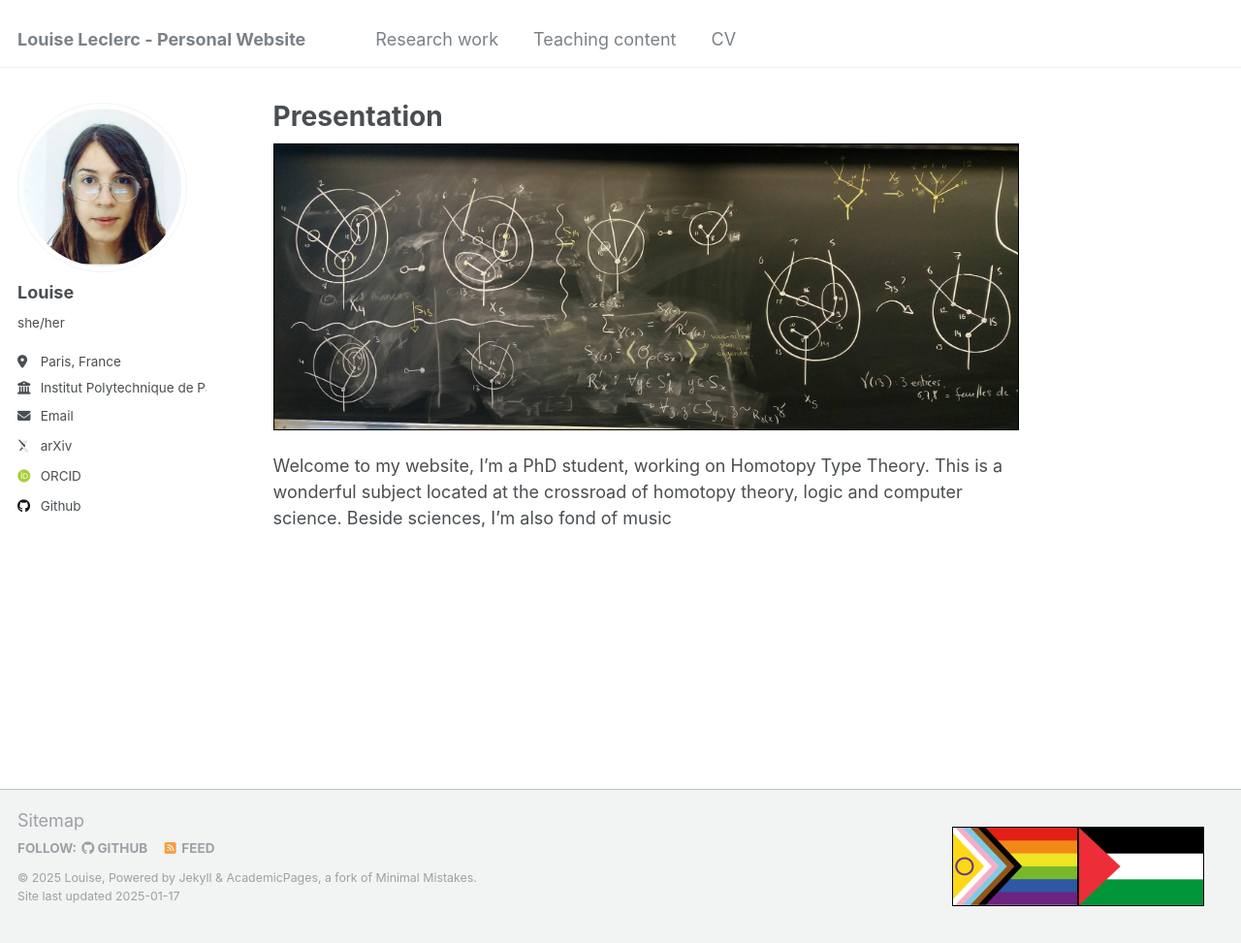
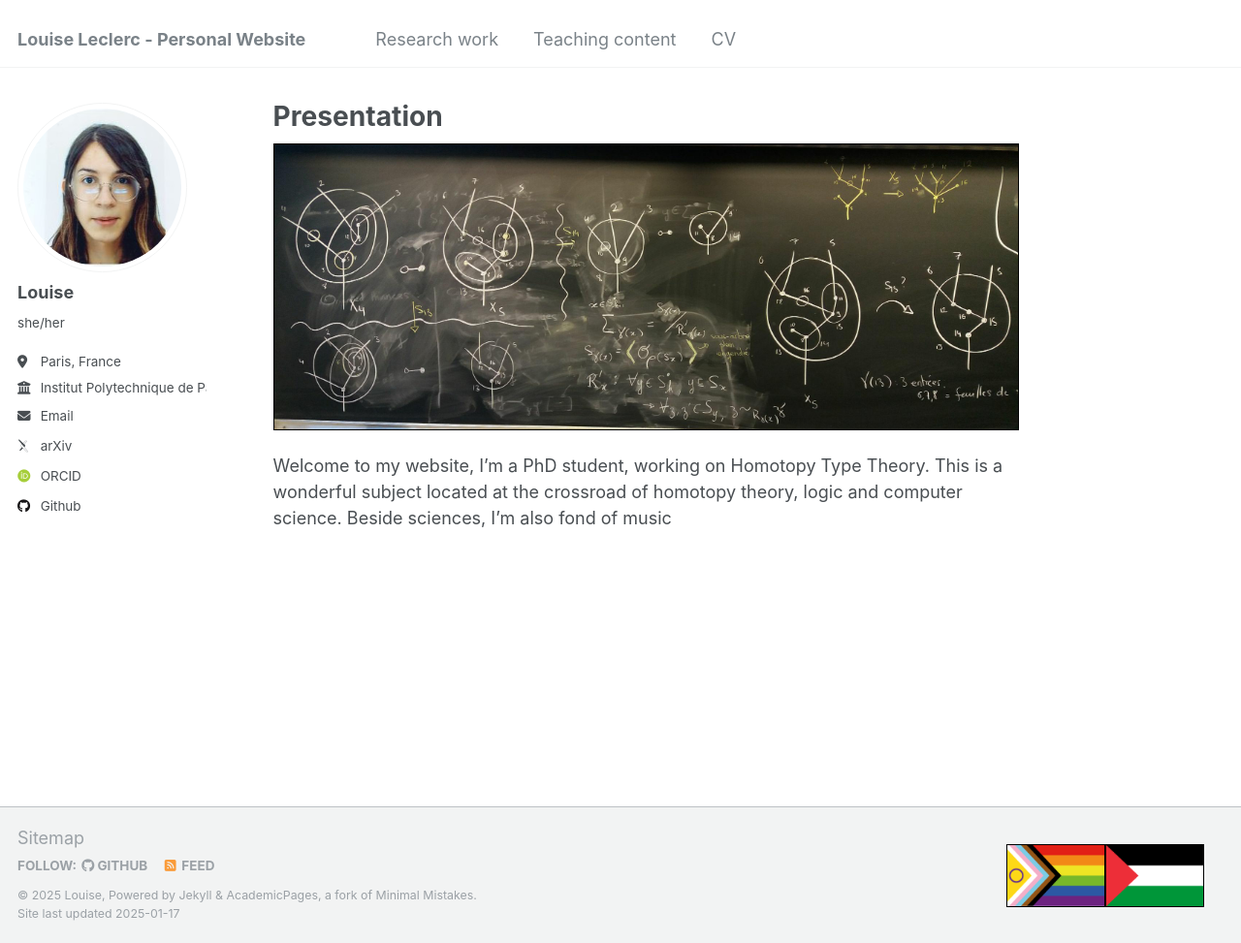
Before and after one commit to luyise/luyise.github.io, a Jekyll site: the page built from _pages/about.md, in a window 1280 px wide and 973 px high. Shown: the whole window at 97% size. Built offline with Jekyll 4.4.1, drawn with Linux system fonts in a browser that asks for light colours; some web fonts are replaced.

Commit message:
adjusting size

```diff
--- a/_includes/footer/custom.html
+++ b/_includes/footer/custom.html
@@ -18,8 +18,8 @@
 </style>
 
 <div class="container">
-  <img src="/images/progress_pride.png" srcset="/images/progress_pride_128.png 128w, /images/progress_pride_64.png 64w" sizes="(min-width: 640px) 128px, 15vw" alt="support LQBGTQIA+" />
-  <img src="/images/palestine_flag.png" srcset="/images/palestine_flag_128.png 128w, /images/palestine_flag_64.png 64w" sizes="(min-width: 640px) 128px, 15vw" alt="support Palestine" />
+  <img src="/images/progress_pride.png" srcset="/images/progress_pride_128.png 128w, /images/progress_pride_64.png 64w" sizes="(min-width: 640px) 100px, 15vw" alt="support LQBGTQIA+" />
+  <img src="/images/palestine_flag.png" srcset="/images/palestine_flag_128.png 128w, /images/palestine_flag_64.png 64w" sizes="(min-width: 640px) 100px, 15vw" alt="support Palestine" />
 </div>
 <a href="/sitemap/">Sitemap</a>
 <!-- end custom footer snippets -->
```
